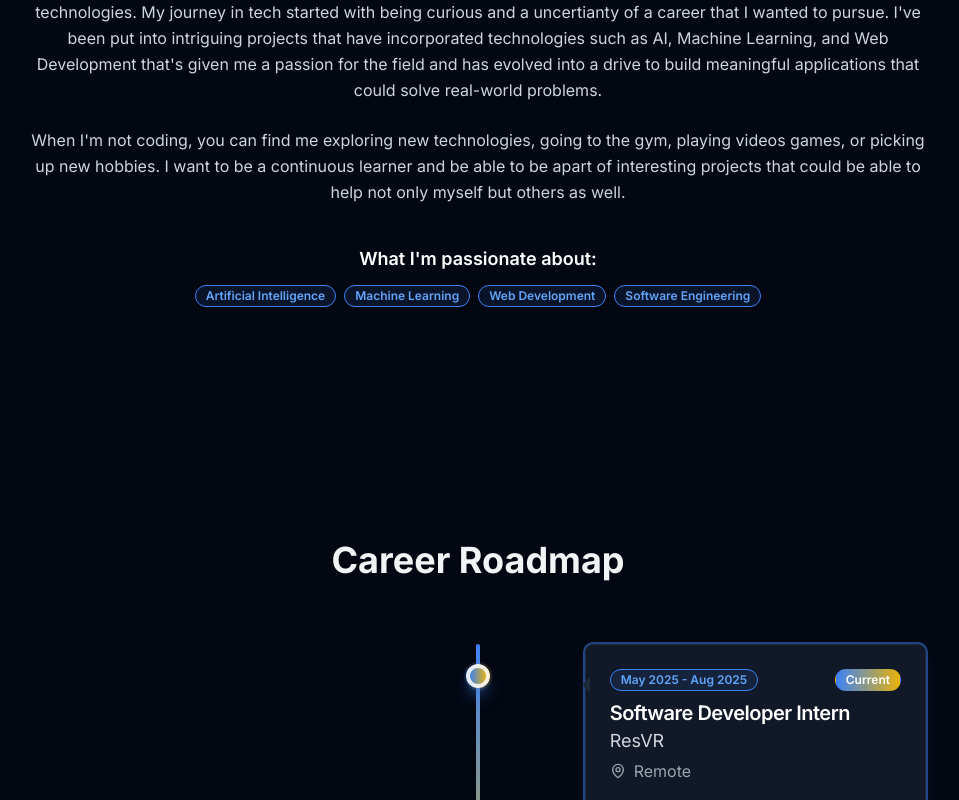
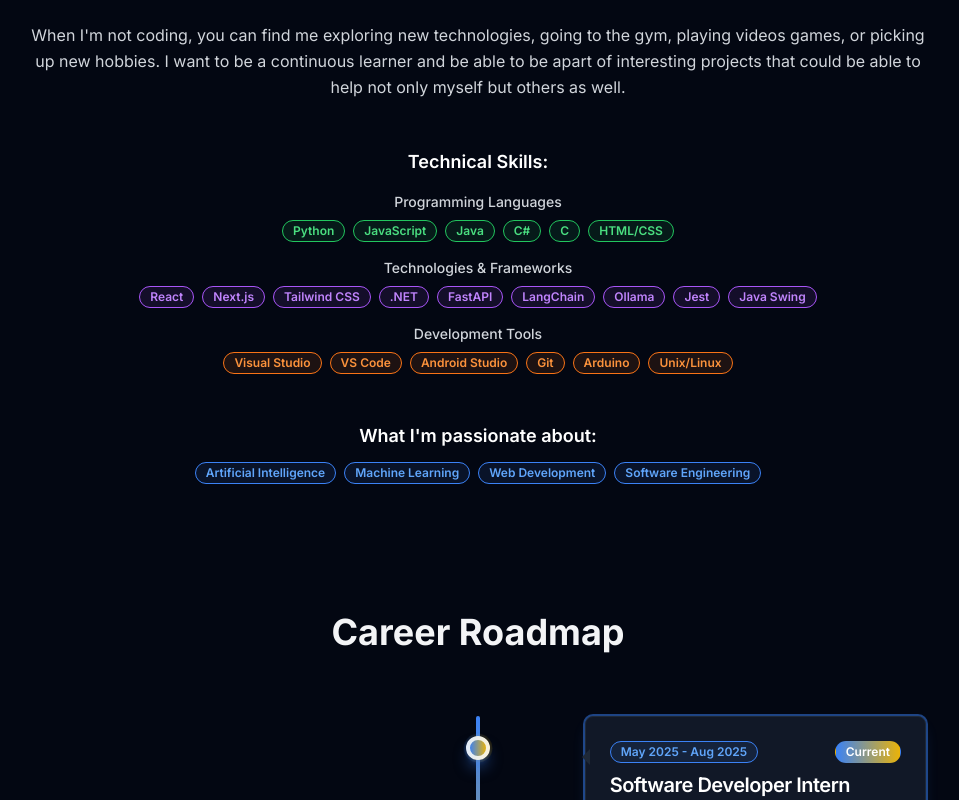
Before and after one commit to Danie1Le/Danie1Le.github.io, a Next.js app: page / in a window 1280 px wide. Shown: the part 1140-1940 px from the top of the page, without its empty margins (162-1121 px from the left). Built offline with nearby package versions, Linux system fonts and the light colour scheme.

Commit message:
add skills section

```diff
--- a/portfolio.tsx
+++ b/portfolio.tsx
@@ -68,7 +68,7 @@ export default function Portfolio() {
   const scrollToSection = (sectionId: string) => {
     const element = document.getElementById(sectionId)
     if (element) {
-      const offset = 80 // Account for fixed navigation
+      const offset = 60
       const elementPosition = element.offsetTop - offset
       window.scrollTo({
         top: elementPosition,
@@ -215,8 +215,95 @@ export default function Portfolio() {
               I want to be a continuous learner and be able to be apart of interesting projects that could be able to help not only myself but others as well.
               </p>
 
+              {/* Technical Skills */}
+              <div className={`pt-6 transition-all duration-1000 delay-500 ${
+                visibleSections.has('about') ? 'opacity-100 translate-y-0' : 'opacity-0 translate-y-8'
+              }`}>
+                <h4 className="text-lg font-semibold text-white mb-4">Technical Skills:</h4>
+                <div className="space-y-4">
+                  <div>
+                    <h5 className="text-sm font-medium text-gray-300 mb-2">Programming Languages</h5>
+                    <div className="flex flex-wrap gap-2 justify-center">
+                      <Badge variant="outline" className="border-green-500 text-green-400 bg-green-500/10">
+                        Python
+                      </Badge>
+                      <Badge variant="outline" className="border-green-500 text-green-400 bg-green-500/10">
+                        JavaScript
+                      </Badge>
+                      <Badge variant="outline" className="border-green-500 text-green-400 bg-green-500/10">
+                        Java
+                      </Badge>
+                      <Badge variant="outline" className="border-green-500 text-green-400 bg-green-500/10">
+                        C#
+                      </Badge>
+                      <Badge variant="outline" className="border-green-500 text-green-400 bg-green-500/10">
+                        C
+                      </Badge>
+                      <Badge variant="outline" className="border-green-500 text-green-400 bg-green-500/10">
+                        HTML/CSS
+                      </Badge>
+                    </div>
+                  </div>
+                                     <div>
+                     <h5 className="text-sm font-medium text-gray-300 mb-2">Technologies & Frameworks</h5>
+                     <div className="flex flex-wrap gap-2 justify-center">
+                       <Badge variant="outline" className="border-purple-500 text-purple-400 bg-purple-500/10">
+                         React
+                       </Badge>
+                       <Badge variant="outline" className="border-purple-500 text-purple-400 bg-purple-500/10">
+                         Next.js
+                       </Badge>
+                       <Badge variant="outline" className="border-purple-500 text-purple-400 bg-purple-500/10">
+                         Tailwind CSS
+                       </Badge>
+                       <Badge variant="outline" className="border-purple-500 text-purple-400 bg-purple-500/10">
+                         .NET
+                       </Badge>
+                       <Badge variant="outline" className="border-purple-500 text-purple-400 bg-purple-500/10">
+                         FastAPI
+                       </Badge>
+                       <Badge variant="outline" className="border-purple-500 text-purple-400 bg-purple-500/10">
+                         LangChain
+                       </Badge>
+                       <Badge variant="outline" className="border-purple-500 text-purple-400 bg-purple-500/10">
+                         Ollama
+                       </Badge>
+                       <Badge variant="outline" className="border-purple-500 text-purple-400 bg-purple-500/10">
+                         Jest
+                       </Badge>
+                       <Badge variant="outline" className="border-purple-500 text-purple-400 bg-purple-500/10">
+                         Java Swing
+                       </Badge>
+                     </div>
+                   </div>
+                  <div>
+                    <h5 className="text-sm font-medium text-gray-300 mb-2">Development Tools</h5>
+                    <div className="flex flex-wrap gap-2 justify-center">
+                      <Badge variant="outline" className="border-orange-500 text-orange-400 bg-orange-500/10">
+                        Visual Studio
+                      </Badge>
+                      <Badge variant="outline" className="border-orange-500 text-orange-400 bg-orange-500/10">
+                        VS Code
+                      </Badge>
+                      <Badge variant="outline" className="border-orange-500 text-orange-400 bg-orange-500/10">
+                        Android Studio
+                      </Badge>
+                      <Badge variant="outline" className="border-orange-500 text-orange-400 bg-orange-500/10">
+                        Git
+                      </Badge>
+                      <Badge variant="outline" className="border-orange-500 text-orange-400 bg-orange-500/10">
+                        Arduino
+                      </Badge>
+                      <Badge variant="outline" className="border-orange-500 text-orange-400 bg-orange-500/10">
+                        Unix/Linux
+                      </Badge>
+                    </div>
+                  </div>
+                </div>
+              </div>
+
               {/* Skills/Interests */}
-              <div className={`pt-4 transition-all duration-1000 delay-600 ${
+              <div className={`pt-6 transition-all duration-1000 delay-600 ${
                 visibleSections.has('about') ? 'opacity-100 translate-y-0' : 'opacity-0 translate-y-8'
               }`}>
                 <h4 className="text-lg font-semibold text-white mb-3">What I'm passionate about:</h4>
@@ -272,7 +359,7 @@ export default function Portfolio() {
                       "Implemented real-time video streaming with asynchronous generation, status polling, and dynamic video switching for seamless user experience.",
                       "Created a responsive web interface with speech recognition, optimized video processing (rate limiting, error handling), and an interactive demo page to showcase the system to teammates."
                     ],
-                    skills: ["AI", "LLM", "HeyGen",],
+                    skills: ["AI", "LLM", "HeyGen","Python"],
                     side: "right",
                     current: true,
                   },
```
